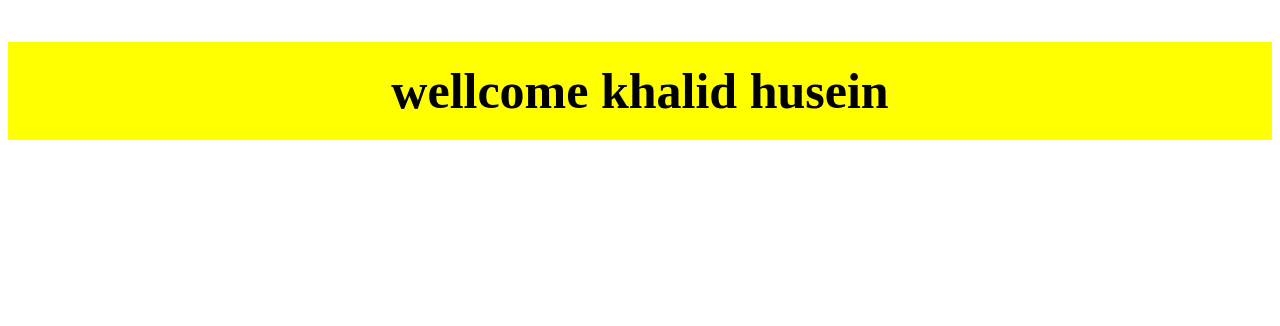
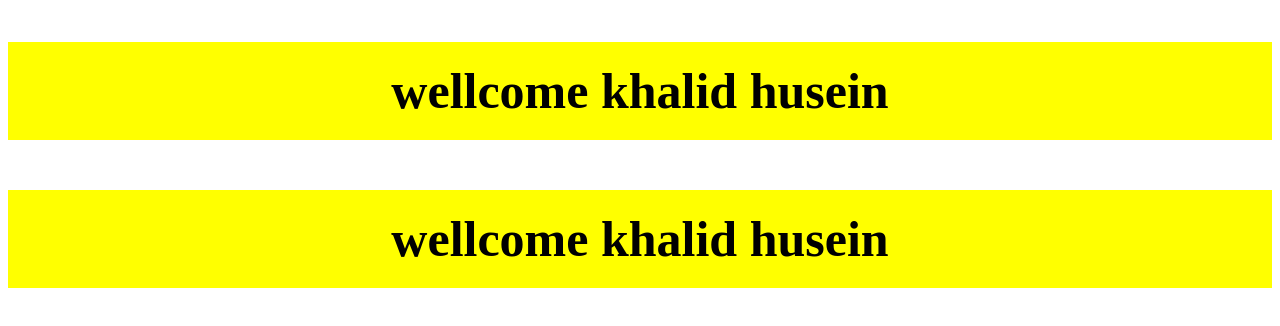
Before and after one commit to kh482/test-two, a plain HTML site: page index.html in a window 1280 px wide. Drawn offline with Linux system fonts and the light colour scheme.

Commit message:
add section

```diff
--- a/index.html
+++ b/index.html
@@ -7,6 +7,7 @@
 </head>
 <body>
     <h2 style="background-color: yellow;text-align: center;font-size: 50px;padding: 20px;">wellcome khalid husein</h2>
+    <h3 style="background-color: yellow;text-align: center;font-size: 50px;padding: 20px;">wellcome khalid husein</h3>
 
 </body>
 </html>
```
